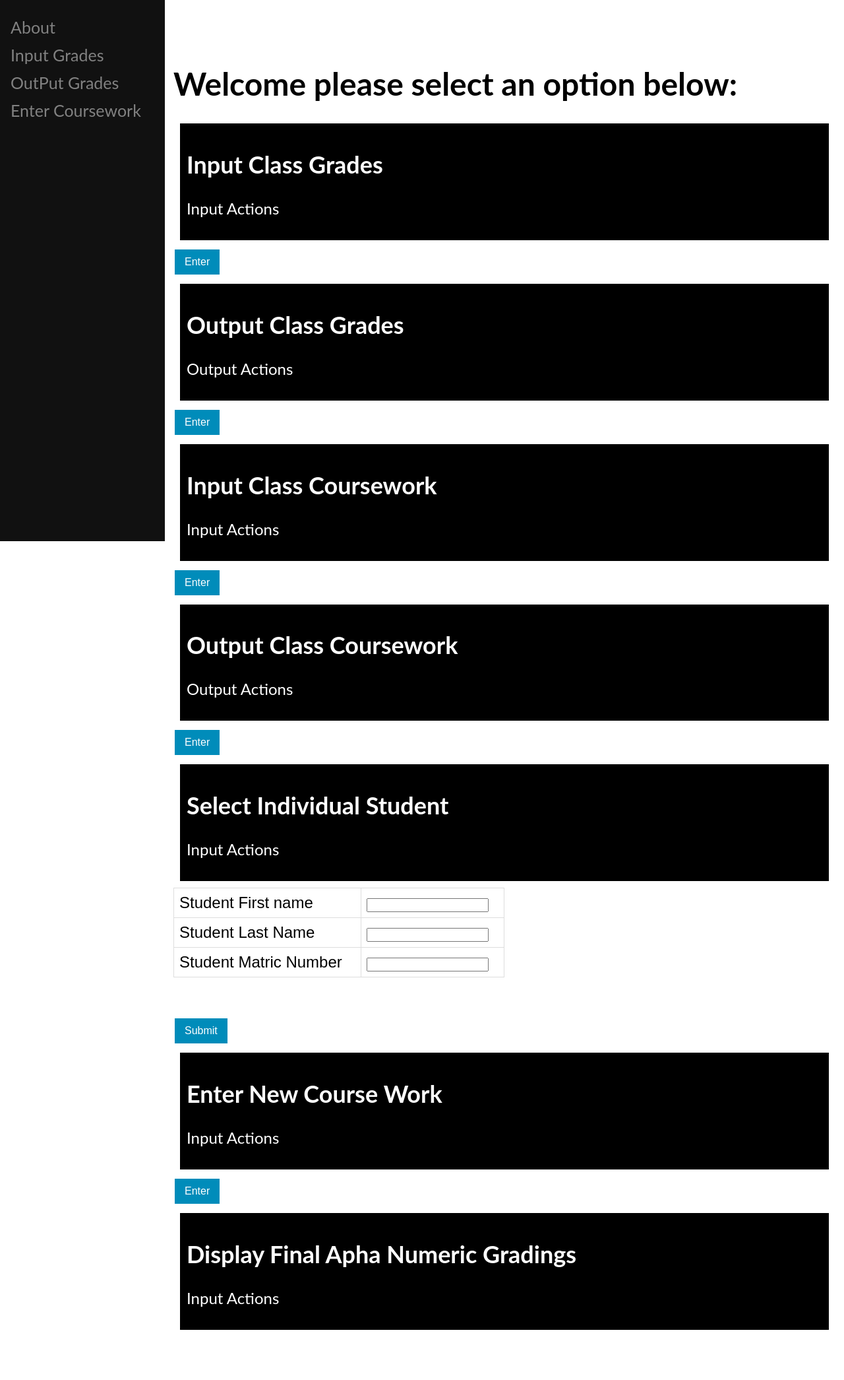
After one commit to jillmartinstudent/Agile1Assignment, a PHP site: page /LandingPage.php in a window 1280 px wide. The commit adds this page. Shown: the whole page at 66% size. Run offline with PHP 8.4, Linux system fonts and the light colour scheme.

Commit message:
Landing Page

```diff
--- /dev/null
+++ b/LandingPage.php
@@ -0,0 +1,186 @@
+   <!--? php
+require_once ('c:/websites/2018-ga/davidgrayland/agile/_php/dbconnect.php')
+   -->
+
+<!DOCTYPE html>
+<!--
+To change this license header, choose License Headers in Project Properties.
+To change this template file, choose Tools | Templates
+and open the template in the editor.
+-->
+<!DOCTYPE html>
+
+<html>
+
+    <meta name="viewport" content="width=device-width, initial-scale=1">
+<style>
+
+    .button {
+  background-color: #4CAF50; /* Green */
+  border: none;
+  color: white;
+  padding: 10px 15px;
+  text-align: center;
+  text-decoration: none;
+  display: inline-block;
+  font-size: 16px;
+  margin: 4px 2px;
+  cursor: pointer;
+}
+
+.button2 {background-color: #008CBA;} /* Blue */
+.button3 {background-color: #f44336;} /* Red */
+.button4 {background-color: #e7e7e7; color: black;} /* Gray */
+.button5 {background-color: #555555;} /* Black */
+
+body {
+  font-family: "Lato", sans-serif;
+}
+
+.sidenav {
+  height: 100%;
+  width: 250px;
+  position: fixed;
+  z-index: 1;
+  top: 0;
+  left: 0;
+  background-color: #111;
+  overflow-x: hidden;
+  padding-top: 20px;
+}
+
+.sidenav a {
+  padding: 6px 8px 6px 16px;
+  text-decoration: none;
+  font-size: 25px;
+  color: #818181;
+  display: block;
+}
+
+.sidenav a:hover {
+  color: #f1f1f1;
+}
+
+.main {
+  margin-left: 250px; /* Same as the width of the sidenav */
+  font-size: 24px; /* Increased text to enable scrolling */
+  padding: 0px 5px;
+}
+
+@media screen and (max-height: 20px) {
+  .sidenav {padding-top: 15px;}
+  .sidenav a {font-size: 18px;}
+}
+</style>
+
+
+<div class="sidenav">
+  <a href="#about">About</a>
+  <a href="#Input Grades">Input Grades</a>
+  <a href="#OutPut Grades">OutPut Grades</a>
+  <a href="#Enter Coursework ">Enter Coursework</a>
+</div>
+  <div class="main">
+
+        <title>S&E Student Grades</title>
+        <style>
+            table {
+                font-family: arial, sans-serif;
+                border-collapse: collapse;
+                width: 50%;
+            }
+
+            td, th {
+                border: 1px solid #dddddd;
+                text-align: left;
+                padding: 8px;
+            }
+
+            .Actions {
+  background-color: black;
+  color: white;
+  margin: 10px;
+  padding: 10px;
+}
+        </style>
+
+                       <br><br>
+
+    <h1>Welcome please select an option below:</h1>
+<div class="Actions">
+<h2>Input Class Grades</h2>
+<p>Input Actions</p>
+</div>
+
+<button class="button button2" type="button">Enter</button>
+<div class="Actions">
+<h2>Output Class Grades</h2>
+<p>Output Actions</p>
+</div>
+<button class="button button2" type="button">Enter</button>
+<div class="Actions">
+<h2>Input Class Coursework</h2>
+<p>Input Actions</p>
+</div>
+<button class="button button2" type="button">Enter</button>
+<div class="Actions">
+<h2>Output Class Coursework</h2>
+<p>Output Actions</p>
+</div>
+<button class="button button2" type="button">Enter</button>
+<div class="Actions">
+<h2>Select Individual Student</h2>
+<p>Input Actions</p>
+</div>
+  <table id="tabl">
+
+
+                <td>Student First name</td>
+                <td><input id="firstName" type="text"></td>
+            </tr>
+
+            <tr>
+                <td>Student Last Name</td>
+                <td><input id="lastName" type="text"></td>
+            </tr>
+
+            <tr>
+                <td>Student Matric Number</td>
+                <td><input id="Matric" type="text"></td>
+            </tr>
+
+
+
+        </table>
+   <br><br>
+
+
+
+<form id="frm1" action="/action_page.php">
+
+  <input type="button" class="button button2" onclick="myFunction()" value="Submit">
+
+
+<script>
+function myFunction() {
+  document.getElementById("frm1").submit();
+}
+</script>
+
+
+
+<div class="Actions">
+<h2>Enter New Course Work</h2>
+<p>Input Actions</p>
+</div>
+<button class="button button2" type="button">Enter</button>
+<div class="Actions">
+<h2>Display Final Apha Numeric Gradings</h2>
+<p>Input Actions</p>
+</div>
+            <br><br>
+
+
+        <script src="JavaScript.js"></script>
+    </body>
+</html>
--- a/StudentSelectionScreen.php
+++ b/StudentSelectionScreen.php
@@ -1,3 +1,7 @@
+   <!--? php
+require_once ('c:/websites/2018-ga/davidgrayland/agile/_php/dbconnect.php')
+   -->
+
 <!DOCTYPE html>
 <!--
 To change this license header, choose License Headers in Project Properties.
```
Also changed, not shown: CourseworkMarkOutputScreen.php (added, +149 -0 lines).
